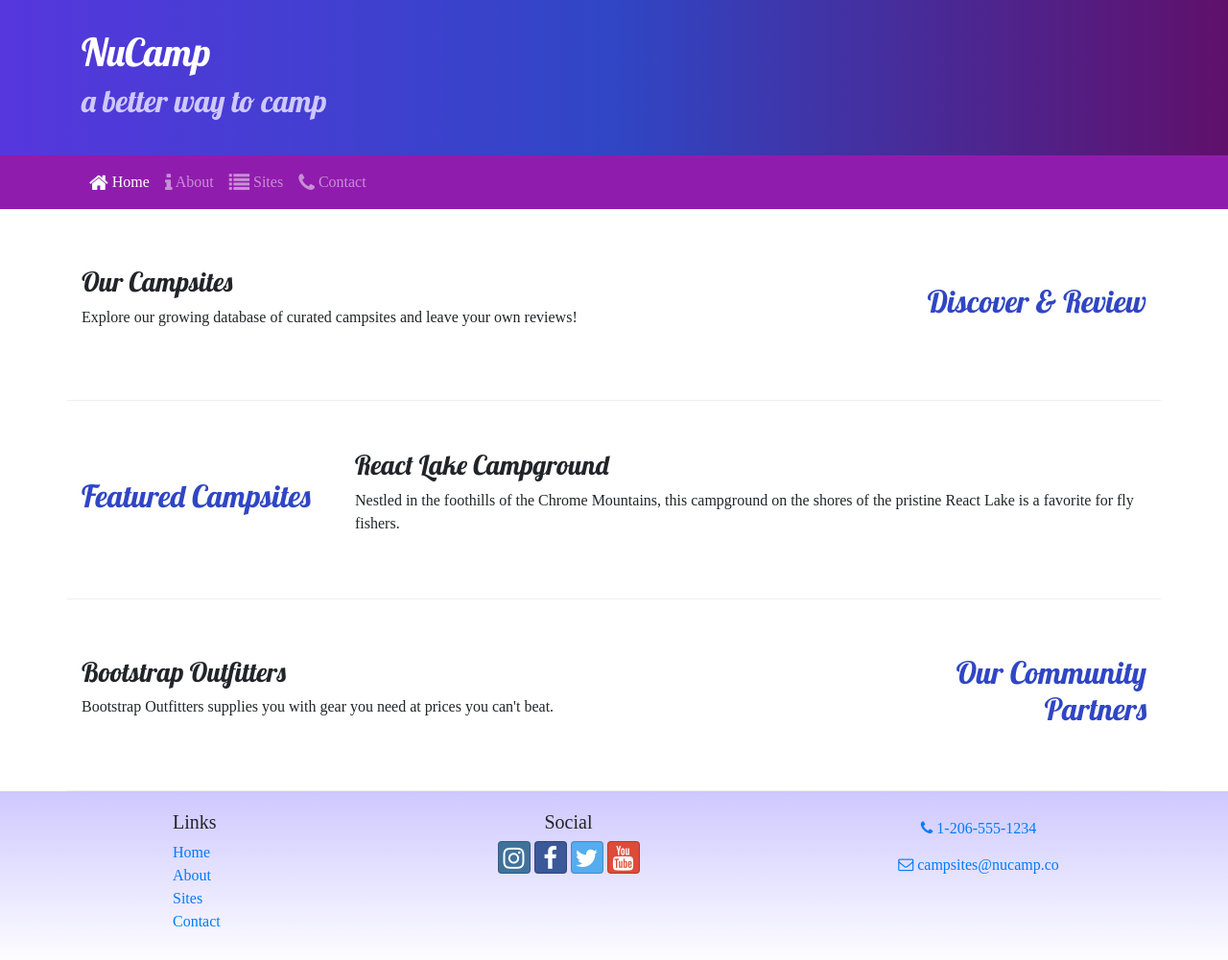
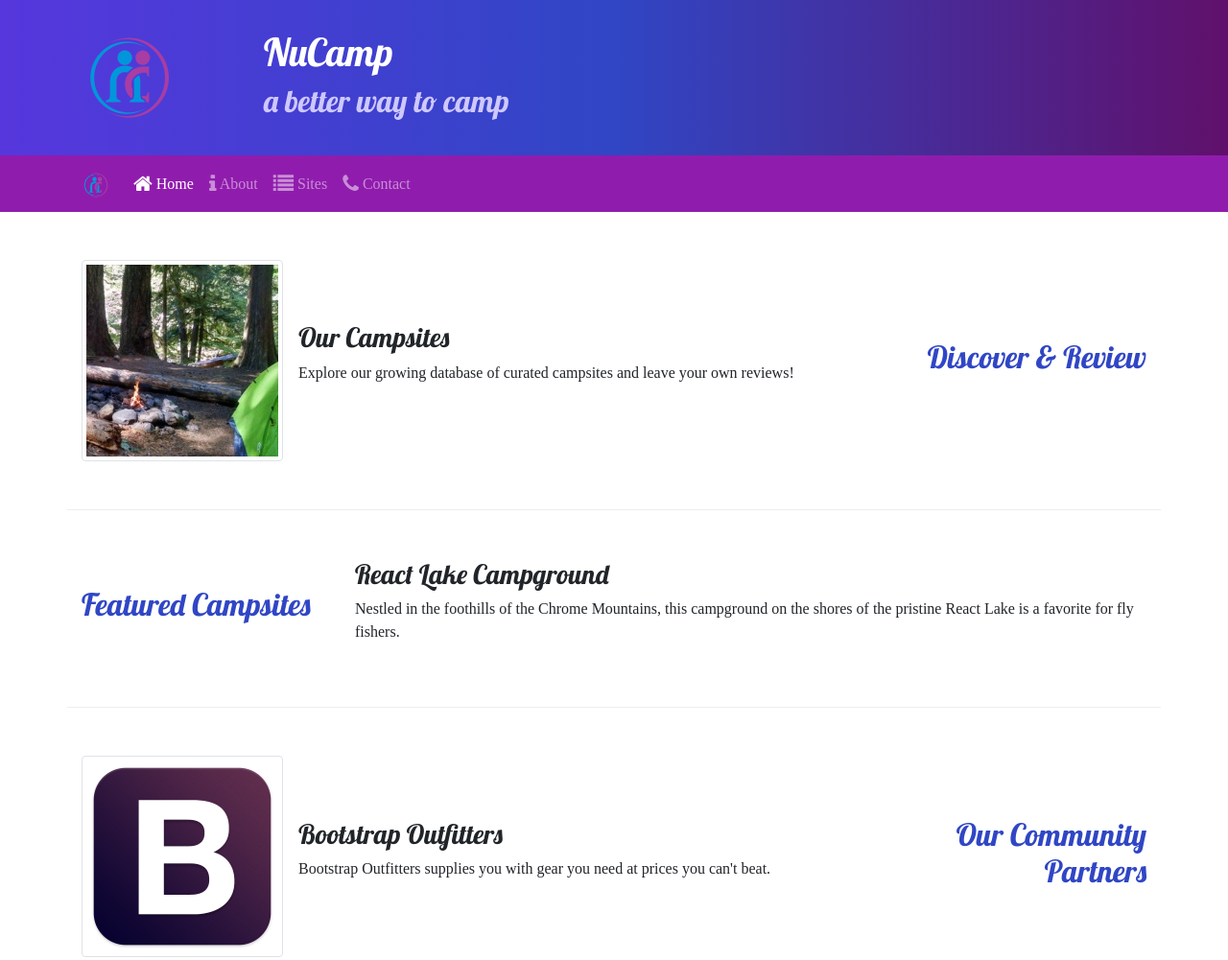
Before and after one commit to GuppyForLife/nuCampBootStrapWebsite, a website: page index.html in a window 1280 px wide. Shown: the top 1001 px of the page at 96% size. Drawn offline with nearby package versions, Linux system fonts and the light colour scheme.

Commit message:
Images and Media

```diff
--- a/index.html
+++ b/index.html
@@ -20,6 +20,9 @@
     <header class="jumbotron jumbotron-fluid">
         <div class="container">
             <div class="row">
+                <div class="col-4 col-sm-3 col-md-2 align-self-center">
+                    <img src="img/logo.png" class="img-fluid" />
+                </div>
                 <div class="col">
                     <h1>NuCamp</h1>
                     <h2>a better way to camp</h2>
@@ -30,7 +33,8 @@
 
     <nav class="navbar navbar-expand-sm navbar-dark sticky-top">
         <div class="container">
-            <button class="navbar-toggler ml-auto" type="button" data-toggle="collapse" data-target="#nucampNavbar">
+            <a class=" navbar-brand" href="#"><img src="img/logo.png" height="30" width="30" /></a>
+            <button class="navbar-toggler" type="button" data-toggle="collapse" data-target="#nucampNavbar">
                 <span class="navbar-toggler-icon"></span>
             </button>
             <div class="collapse navbar-collapse" id="nucampNavbar">
@@ -50,8 +54,13 @@
                 <h2 class="text-sm-right">Discover & Review</h2>
             </div>
             <div class="col">
-                <h3>Our Campsites</h3>
-                <p class="d-none d-sm-block">Explore our growing database of curated campsites and leave your own reviews!</p>
+                <div class=" media">
+                    <img class="d-flex mr-3 img-thumbnail" src="img/breadcrumb-trail-thumb.jpg" alt="Breadcrumb Trail Thumbnail" />
+                    <div class=" media-body align-self-center">
+                        <h3>Our Campsites</h3>
+                        <p class="d-none d-sm-block">Explore our growing database of curated campsites and leave your own reviews!</p>
+                    </div>
+                </div>
             </div>
         </div>
 
@@ -70,8 +79,13 @@
                 <h2 class="text-sm-right">Our Community Partners</h2>
             </div>
             <div class="col">
-                <h3>Bootstrap Outfitters</h3>
-                <p class="d-none d-sm-block">Bootstrap Outfitters supplies you with gear you need at prices you can't beat.</p>
+                <div class=" media">
+                    <img class="d-flex mr-3 img-thumbnail" src="img/bootstrap-thumb.png" alt="Bootstrap Outfitters" />
+                    <div class=" media-body align-self-center">
+                        <h3>Bootstrap Outfitters</h3>
+                        <p class="d-none d-sm-block">Bootstrap Outfitters supplies you with gear you need at prices you can't beat.</p>
+                    </div>
+                </div>
             </div>
         </div>
     </div>
```
Also changed, not shown: aboutus.html (+5 -1 lines), contactus.html (+5 -1 lines), img/bootstrap-thumb.png (added), img/breadcrumb-trail-thumb.jpg (added), img/breadcrumb-trail.jpg (added), img/chrome-river-thumb.jpg (added), img/chrome-river.jpg (added), img/logo.png (added), img/react-lake-thumb.jpg (added), img/react-lake.jpg (added), 1 other file.
